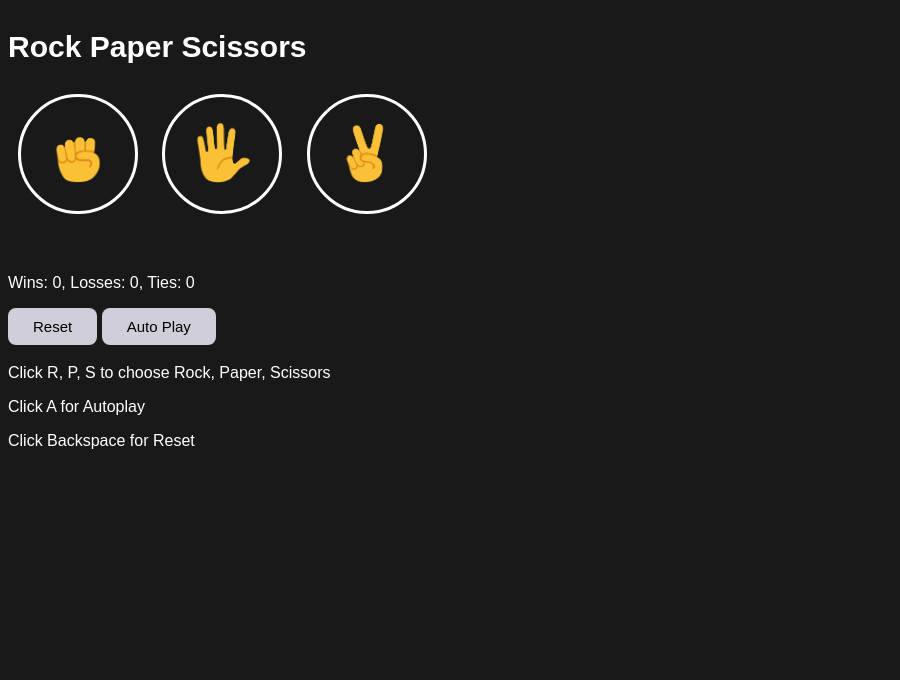
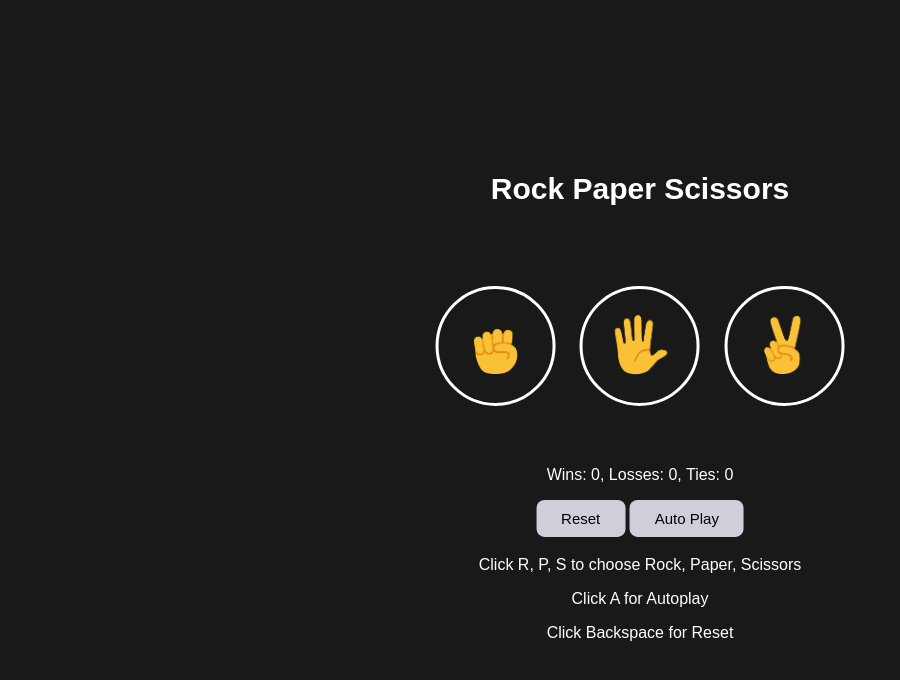
Before and after one commit to ashish-off/rock-paper-scissors, a plain HTML site: page index.html in a window 1280 px wide. Shown: the whole page, without its empty margins (0-900 px from the left). Drawn offline with Linux system fonts and the light colour scheme.

Commit message:
Rock paper scissors is completed

```diff
--- a/index.html
+++ b/index.html
@@ -9,6 +9,8 @@
 </head>
 
 <body>
+
+  <div class="main" >
     <p class="title "> Rock Paper Scissors </p>
     <button class="move-button js-rock-button">
       <img src="images/rock-emoji.png" alt="rock" class="move-icon">
@@ -36,6 +38,8 @@
       <p>Click A for Autoplay</p>
       <p>Click Backspace for Reset</p>
     </div>
+  </div>
+
   <script src="script.js"></script>
 </body>
 
--- a/style.css
+++ b/style.css
@@ -2,16 +2,29 @@ body {
   background-color: rgb(25, 25, 25);
   color: white;
   font-family: Arial, Helvetica, sans-serif;
+  height: 95vh;
+}
+
+.main {
+  width: max-content;
+  padding: 1rem 4rem ;
+  /* margin: 0 auto; */
+
+  position: absolute;
+  top: 50%;
+  left: 50%;
+  transform: translate(-50%, -50%);
+  text-align: center;
 }
 
 .title {
   font-size: 30px;
   font-weight: bold;
+  margin-bottom: 5rem;
 }
 
 .move-icon {
   height: 60px;
-  /* fill: black; */
 }
 
 .move-button {
```
Also changed, not shown: script.js (+0 -9 lines). Lines whose indentation alone changed are shown as unchanged.
